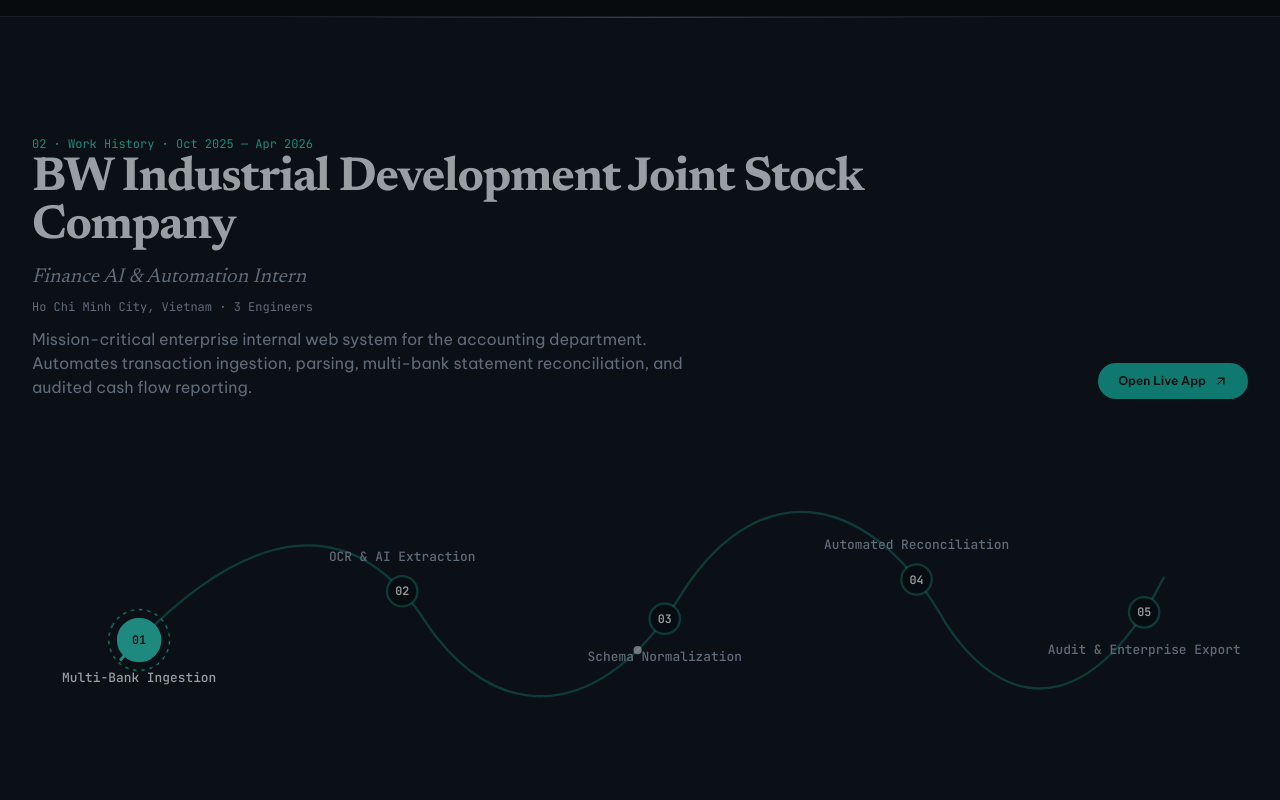
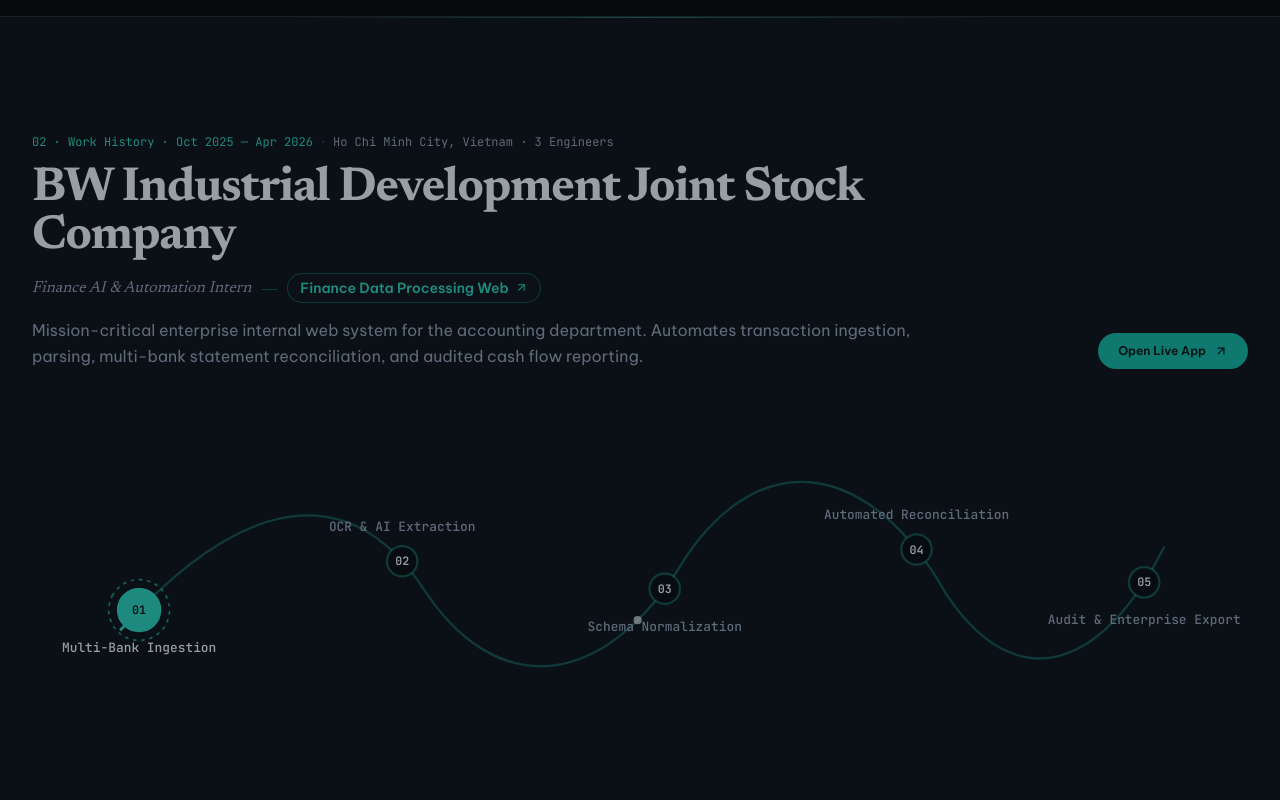
Before and after one commit to soodthin/dev-portfolio, a Next.js app: page / in a window 1280 px wide. Shown: the part 1020-1820 px from the top of the page. Built offline with nearby package versions, Linux system fonts and the light colour scheme.

Commit message:
feat(experience): link project name and expand description layout

```diff
--- a/components/sections/WorkHistorySection.tsx
+++ b/components/sections/WorkHistorySection.tsx
@@ -87,22 +87,39 @@ export function WorkHistorySection() {
         className="max-w-7xl mx-auto px-4 sm:px-6 lg:px-8 space-y-12"
       >
         <div className="flex flex-col md:flex-row md:items-end justify-between gap-6">
-          <div className="space-y-2">
-            <span className="font-mono text-xs text-[var(--accent)] tabular-nums">
-              02 · {t.experience.eyebrow} · {experience.period}
-            </span>
-            <div className="flex flex-wrap items-baseline gap-3">
-              <h2 className="font-serif text-4xl sm:text-5xl font-bold tracking-[-0.025em] text-[var(--text)]">
-                {experience.company}
-              </h2>
-              <span className="text-lg sm:text-xl text-[var(--text-muted)] font-serif italic">
+          <div className="space-y-2.5 flex-1">
+            <div className="flex flex-wrap items-center gap-2">
+              <span className="font-mono text-xs text-[var(--accent)] tabular-nums">
+                02 · {t.experience.eyebrow} · {experience.period}
+              </span>
+              <span className="text-[var(--hairline-strong)]">·</span>
+              <span className="text-xs text-[var(--text-muted)] font-mono">
+                {experience.location} · {experience.teamSize}
+              </span>
+            </div>
+            <h2 className="font-serif text-3xl sm:text-4xl lg:text-5xl font-bold tracking-[-0.025em] text-[var(--text)]">
+              {experience.company}
+            </h2>
+            <div className="flex flex-wrap items-center gap-2.5 pt-0.5">
+              <span className="text-sm sm:text-base text-[var(--text-muted)] font-serif italic">
                 {experience.role}
               </span>
+              <span className="text-[var(--hairline-strong)]">―</span>
+              <a
+                href={experience.projectUrl || 'https://bwid-automation.onrender.com/'}
+                target="_blank"
+                rel="noopener noreferrer"
+                className="inline-flex items-center gap-1.5 px-3 py-1 rounded-full text-xs sm:text-sm font-semibold text-[var(--accent)] bg-[var(--surface-1)] border border-[var(--hairline-strong)] hover:border-[var(--accent)] hover:bg-[var(--surface-2)] transition-all group cursor-pointer"
+                title="Finance Data Processing Web"
+              >
+                <span>Finance Data Processing Web</span>
+                <ArrowUpRight
+                  size={13}
+                  className="transition-transform group-hover:translate-x-0.5 group-hover:-translate-y-0.5"
+                />
+              </a>
             </div>
-            <p className="text-xs text-[var(--text-muted)] font-mono">
-              {experience.location} · {experience.teamSize}
-            </p>
-            <p className="text-sm sm:text-base text-[var(--text-muted)] max-w-2xl pt-1">
+            <p className="text-sm sm:text-base text-[var(--text-muted)] leading-relaxed max-w-4xl pt-1">
               {experience.description}
             </p>
           </div>
@@ -111,7 +128,7 @@ export function WorkHistorySection() {
               href={experience.projectUrl}
               target="_blank"
               rel="noopener noreferrer"
-              className="inline-flex items-center gap-2 px-5 py-2.5 rounded-full bg-[var(--accent-deep)] text-[var(--accent-cta-text)] hover:brightness-110 text-xs font-semibold shrink-0 transition-all shadow-[var(--surface-shadow)]"
+              className="inline-flex items-center gap-2 px-5 py-2.5 rounded-full bg-[var(--accent-deep)] text-[var(--accent-cta-text)] hover:brightness-110 text-xs font-semibold shrink-0 transition-all shadow-[var(--surface-shadow)] self-start md:self-end"
             >
               <span>{t.experience.liveAppBtn}</span>
               <ArrowUpRight size={14} />
```
